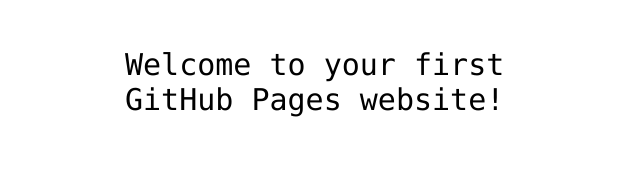
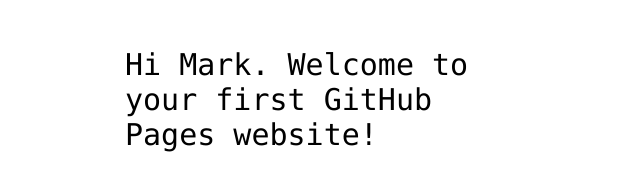
Before and after one commit to mebbrown/hello-world, a plain HTML site: page index.html in a window 1280 px wide. Shown: the part 341-532 px from the top of the page, without its empty margins (315-955 px from the left). Drawn offline with Linux system fonts and the light colour scheme.

Commit message:
Update index.html
Hi Mark

```diff
--- a/index.html
+++ b/index.html
@@ -12,7 +12,7 @@
 <img src="https://octodex.github.com/images/daftpunktocat-thomas.gif" id="octocat" alt="octocat-gif" />
 
 <!-- Change this code here by copy and pasting your template on line 15 -->
-<p>Welcome to your first GitHub Pages website!</p>
+<p>Hi Mark. Welcome to your first GitHub Pages website!</p>
 
 </body>
 </html>
```
